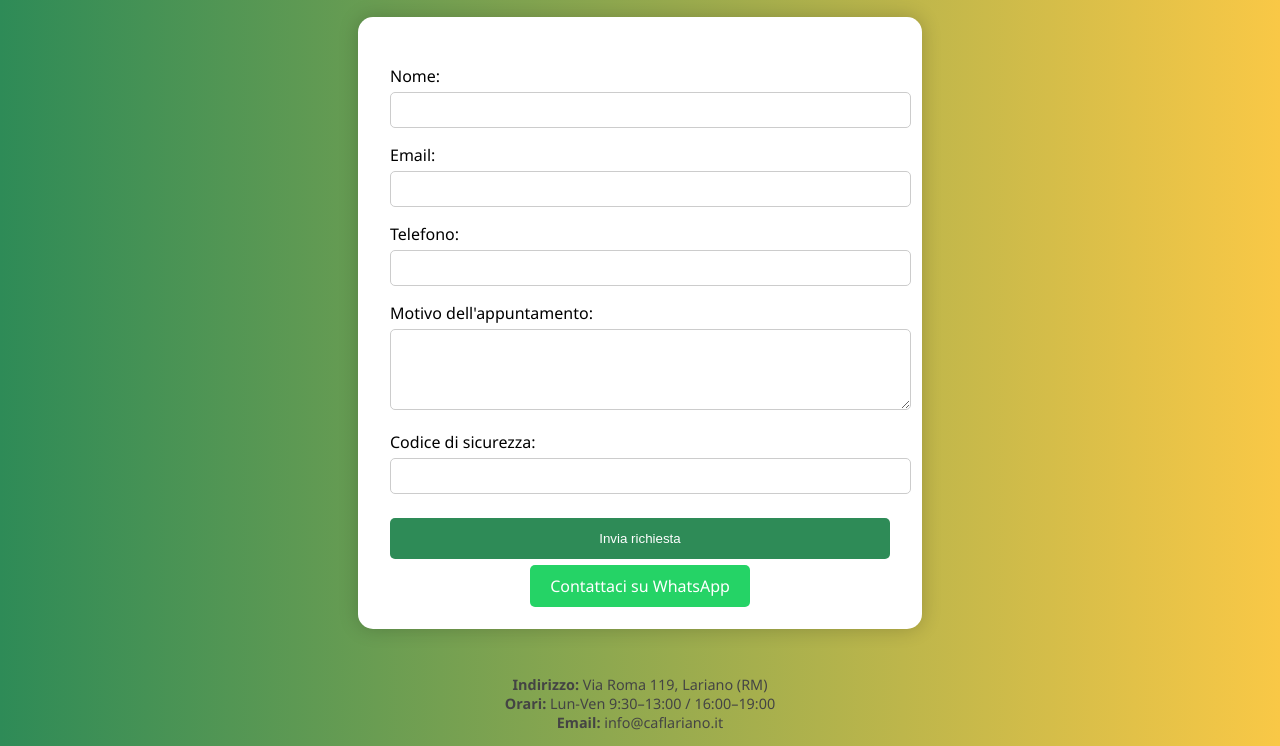
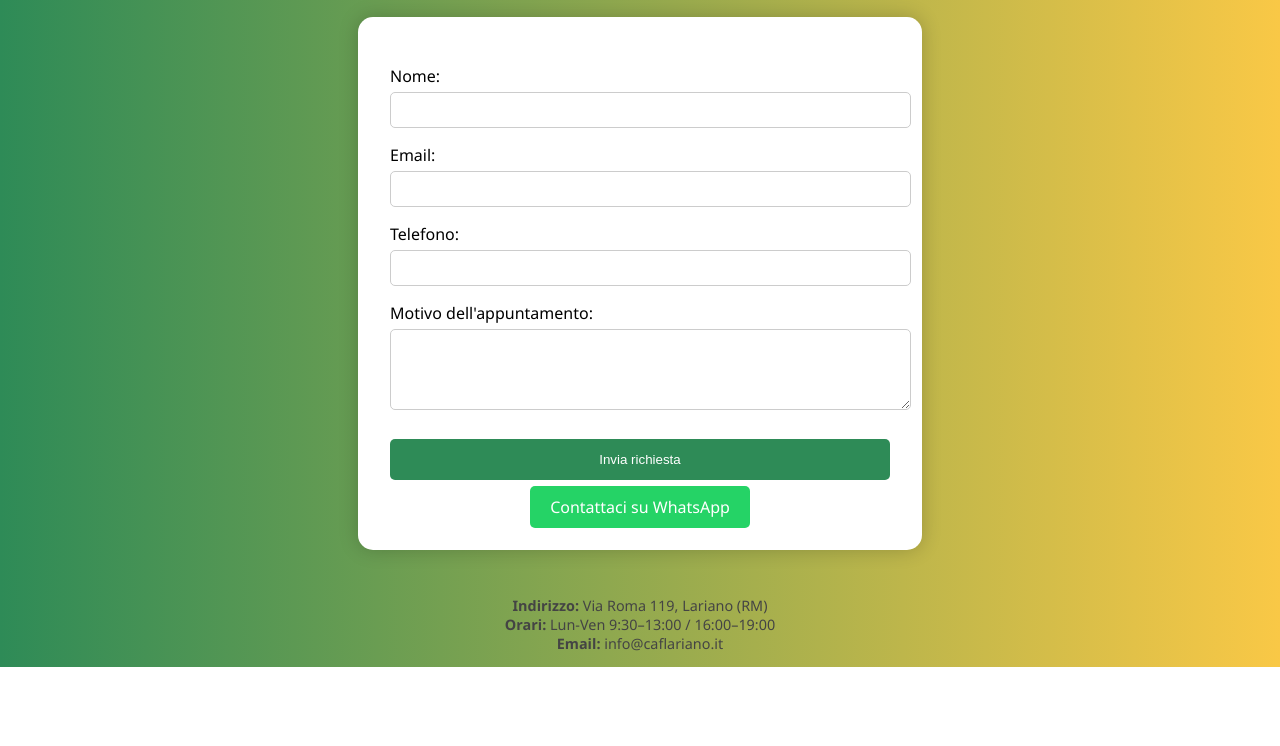
Before and after one commit to sportellopubblico/sportellopubblico, a plain HTML site: page index.html in a window 1280 px wide. Shown: the part 152-898 px from the top of the page. After the commit the page ends 819 px from the top, so only its background shows below. Drawn offline with Linux system fonts and the light colour scheme.

Commit message:
Update index.html

```diff
--- a/index.html
+++ b/index.html
@@ -104,8 +104,6 @@
       <input type="text" name="telefono" required>
       <label for="message">Motivo dell'appuntamento:</label>
       <textarea name="message" rows="4" required></textarea>
-      <label for="codice">Codice di sicurezza:</label>
-      <input type="text" name="codice" required>
       <input type="hidden" name="Firma" value="Richiesta inviata tramite www.sportellopubblico.it">
       <button type="submit">Invia richiesta</button>
     </form>
```
